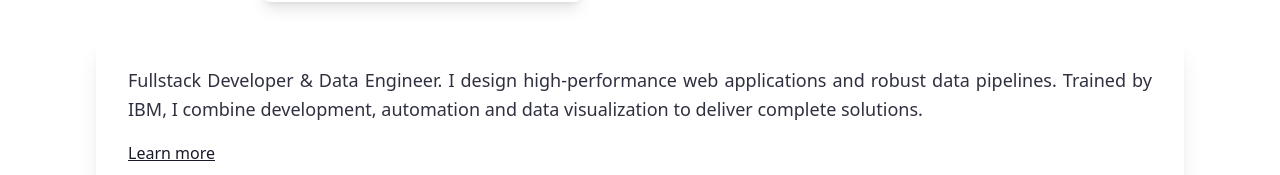
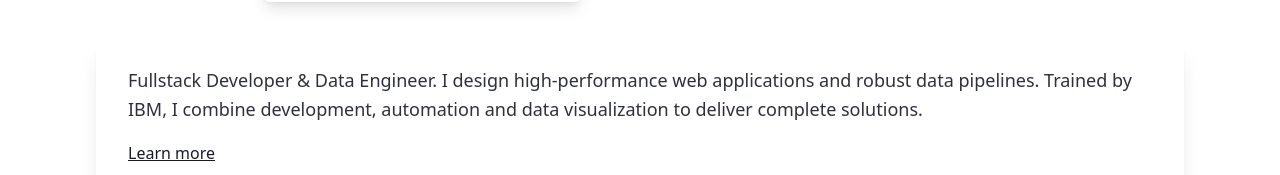
Before and after one commit to belvip/resumewebsite, a React (Vite) app: page / in a window 1280 px wide. Shown: the part 390-565 px from the top of the page. Built offline with nearby package versions, Linux system fonts and the light colour scheme.

Commit message:
Fotter updated

```diff
--- a/src/components/Profile.jsx
+++ b/src/components/Profile.jsx
@@ -81,7 +81,7 @@ const Profile = () => {
             <div className="align-element">
                 <div className="bg-base-100 shadow-xl rounded-lg overflow-hidden">
                     <div className="p-8">
-                        <p className="text-lg text-base-content/90 leading-relaxed mb-4 text-justify">{t('profileDescription')}</p>
+                        <p className="text-lg text-base-content/90 leading-relaxed mb-4 text-left">{t('profileDescription')}</p>
                         <div className="">
                             <Link to="/about" className="text-base-content underline hover:text-base-content/80 cursor-pointer transition-colors">
                                 {t('learnMore')}
```
